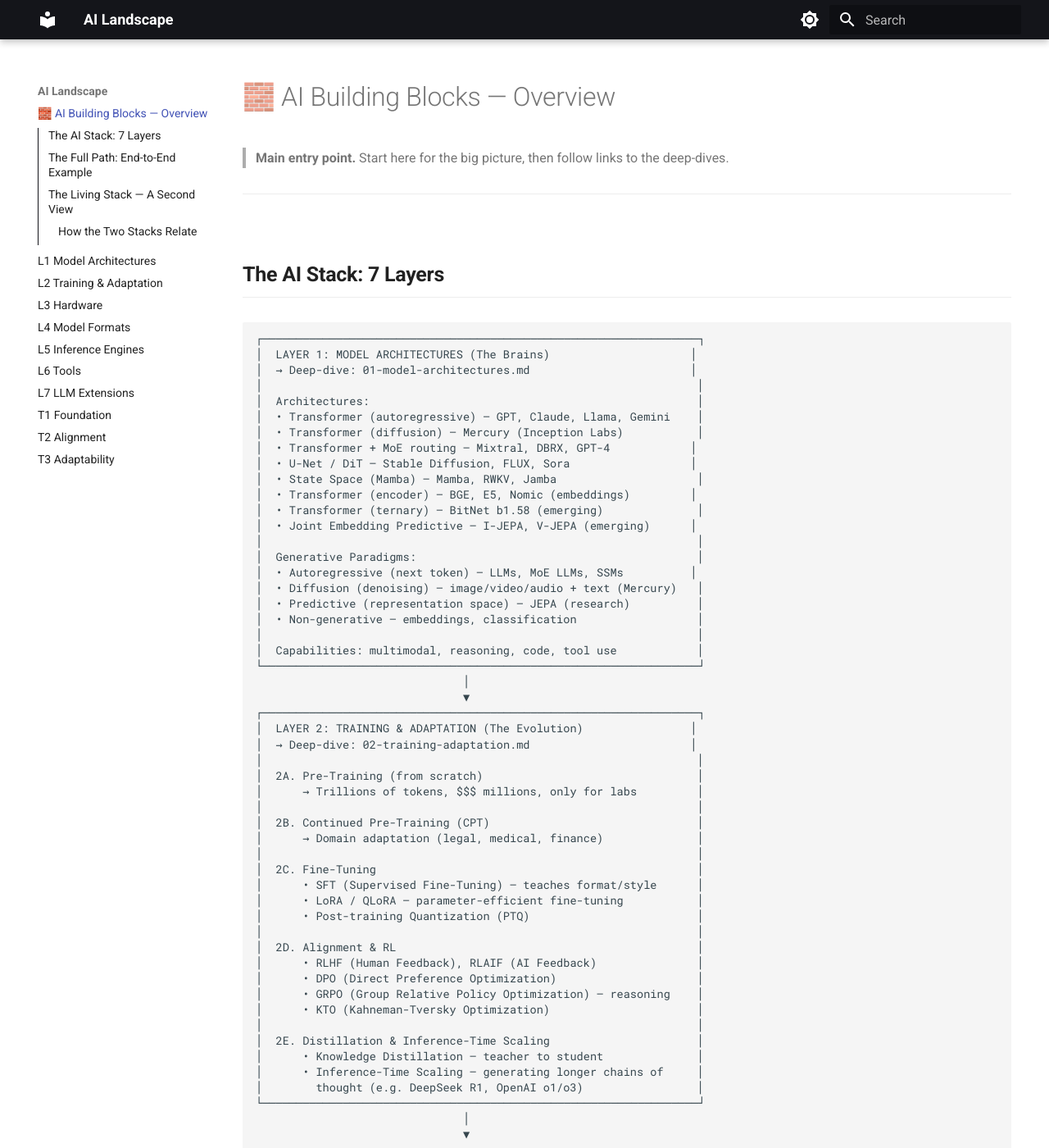
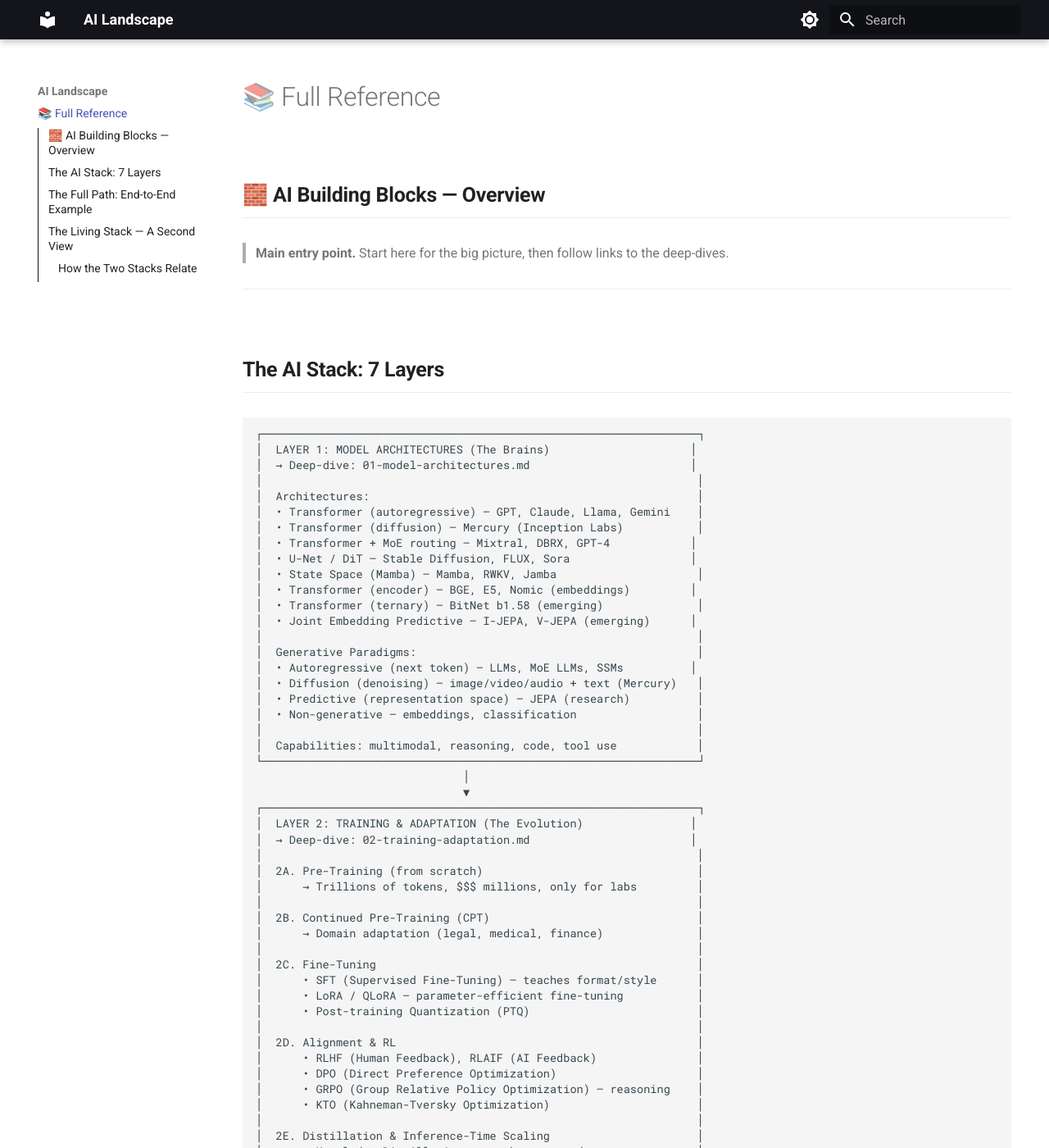
Before and after one commit to jaojbls/ai-landscape, an MkDocs documentation site: the page built from docs/index.md, in a window 1280 px wide and 1400 px high. Shown: the whole window at 82% size. Built offline with MkDocs 1.6.1 and Material for MkDocs 9.7.7, drawn with Linux system fonts in a browser that asks for light colours.

Commit message:
Implement Option A: Explicit nav page title to fix header and make TOC sections peers

```diff
--- a/docs/index.md
+++ b/docs/index.md
@@ -1,4 +1,4 @@
-# 🧱 AI Building Blocks — Overview
+## 🧱 AI Building Blocks — Overview
 
 > **Main entry point.** Start here for the big picture, then follow links to the deep-dives.
 
--- a/docs/stylesheets/extra.css
+++ b/docs/stylesheets/extra.css
@@ -9,6 +9,12 @@
   font-weight: 700;
   letter-spacing: -0.01em;
   color: var(--md-default-fg-color);
+}
+
+/* Ensure the top title (now an H2) looks like a massive H1 */
+.md-typeset h2:first-child {
+  font-size: 2em;
+  margin-top: 0 !important;
 }
 
 /* Sub-Chapters (H3: L1 Model Architectures, T1 Foundation) */
--- a/mkdocs.yml
+++ b/mkdocs.yml
@@ -1,6 +1,9 @@
 site_name: AI Landscape
 site_description: Documentation for AI architectures, tools, and foundations.
 site_url: https://jaojbls.github.io/ai-landscape/
+
+nav:
+  - 📚 Full Reference: index.md
 
 theme:
   name: material
```
